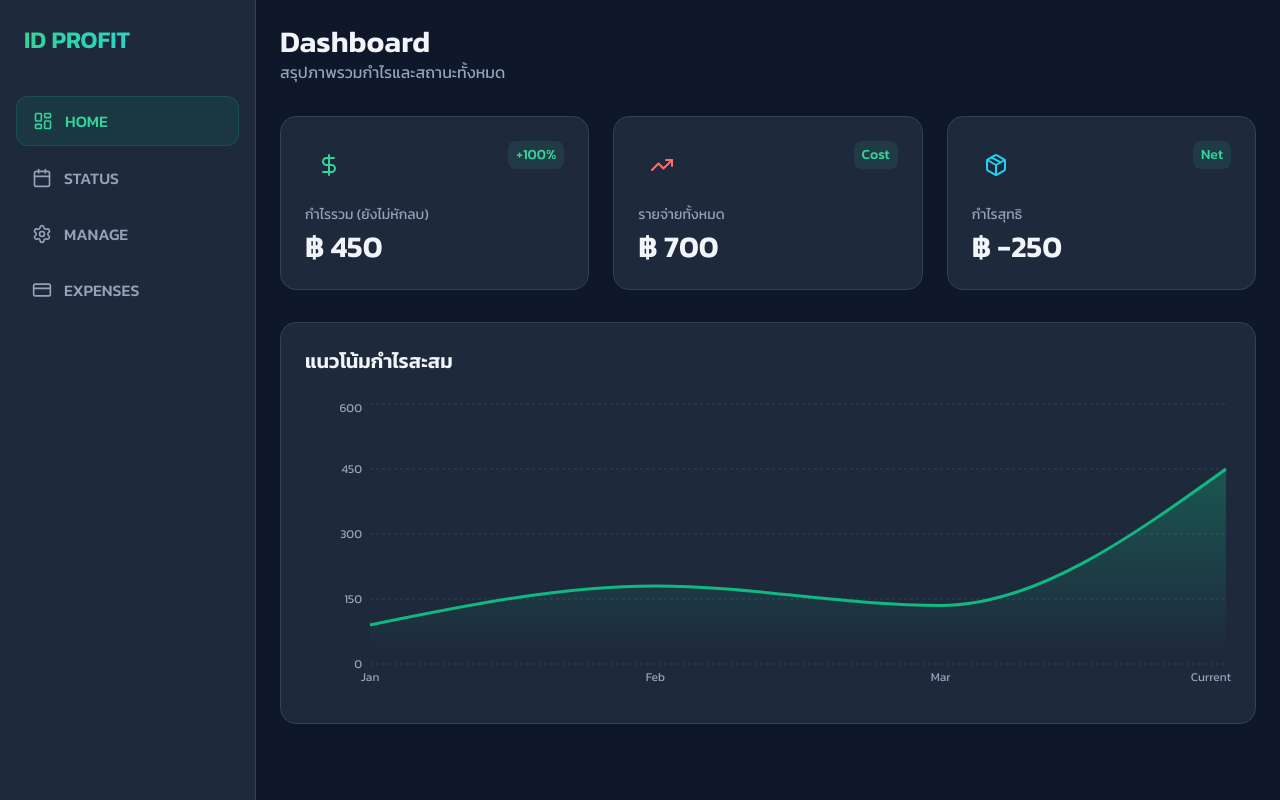
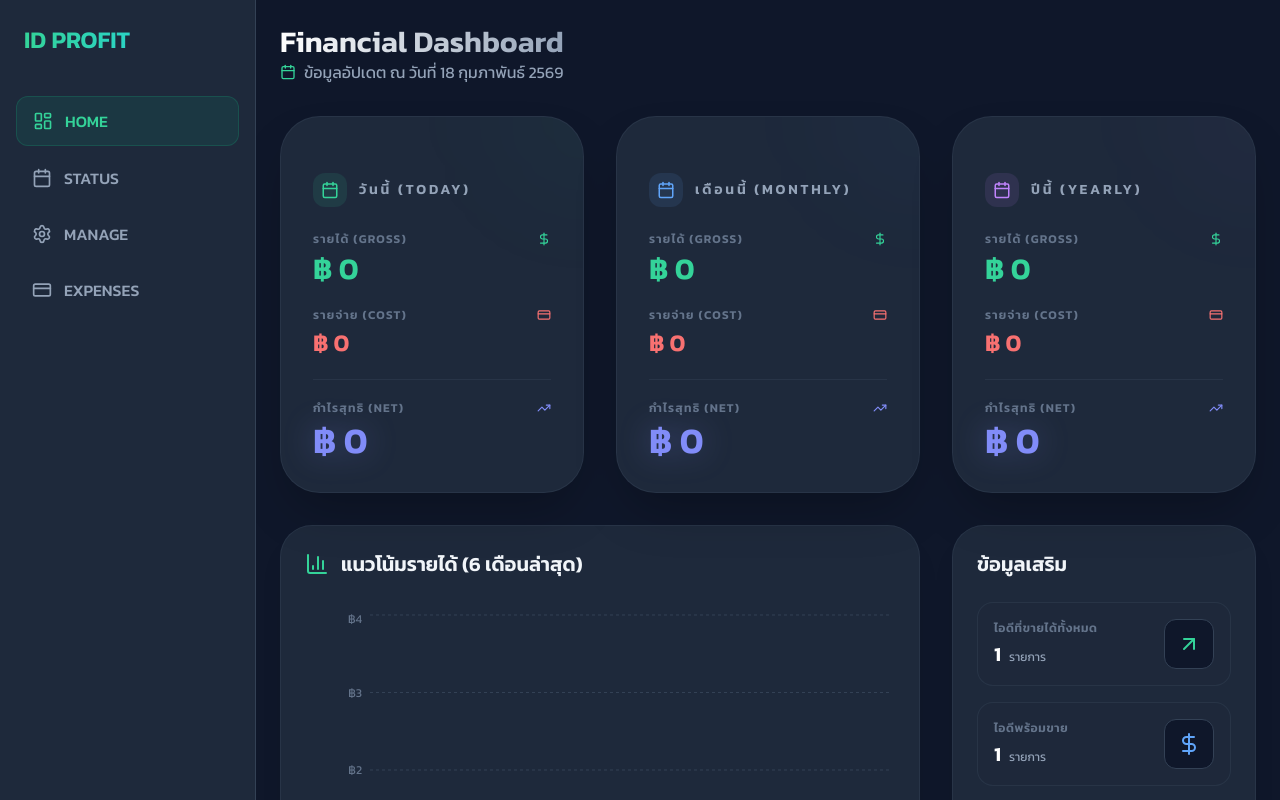
Before and after one commit to xMSongDoHe/Seller, a React (Vite) app: page / in a window 1280 px wide. Built offline with nearby package versions, Linux system fonts and the light colour scheme.

Commit message:
Update Home.tsx

```diff
--- a/pages/Home.tsx
+++ b/pages/Home.tsx
@@ -1,6 +1,6 @@
 
-import React from 'react';
-import { TrendingUp, DollarSign, Package } from 'lucide-react';
+import React, { useMemo } from 'react';
+import { TrendingUp, DollarSign, CreditCard, Calendar, BarChart3, ArrowUpRight, ArrowDownRight } from 'lucide-react';
 import { AreaChart, Area, XAxis, YAxis, CartesianGrid, Tooltip, ResponsiveContainer } from 'recharts';
 import { useData } from '../context/DataContext';
 import { IDStatus } from '../types';
@@ -8,40 +8,87 @@ import { IDStatus } from '../types';
 const Home: React.FC = () => {
   const { ids, expenses } = useData();
 
-  const totalProfit = ids
+  const now = new Date();
+  const todayStr = now.toISOString().split('T')[0];
+  const thisMonthStr = todayStr.substring(0, 7); // YYYY-MM
+  const thisYearStr = todayStr.substring(0, 4); // YYYY
+
+  const stats = useMemo(() => {
+    const calculate = (periodIds: any[], periodExpenses: any[]) => {
+      const profit = periodIds
         .filter(id => id.status === IDStatus.SOLD)
         .reduce((acc, curr) => acc + curr.profit, 0);
+      const expense = periodExpenses.reduce((acc, curr) => acc + curr.amount, 0);
+      return { profit, expense, net: profit - expense };
+    };
 
-  const totalExpenses = expenses.reduce((acc, curr) => acc + curr.amount, 0);
-  const netProfit = totalProfit - totalExpenses;
+    return {
+      today: calculate(
+        ids.filter(id => id.dateAdded === todayStr),
+        expenses.filter(e => e.date === todayStr)
+      ),
+      month: calculate(
+        ids.filter(id => id.dateAdded.startsWith(thisMonthStr)),
+        expenses.filter(e => e.date.startsWith(thisMonthStr))
+      ),
+      year: calculate(
+        ids.filter(id => id.dateAdded.startsWith(thisYearStr)),
+        expenses.filter(e => e.date.startsWith(thisYearStr))
+      )
+    };
+  }, [ids, expenses, todayStr, thisMonthStr, thisYearStr]);
 
-  const data = [
-    { name: 'Jan', profit: totalProfit * 0.2 },
-    { name: 'Feb', profit: totalProfit * 0.4 },
-    { name: 'Mar', profit: totalProfit * 0.3 },
-    { name: 'Current', profit: totalProfit },
-  ];
+  // สรุปข้อมูลรายเดือนสำหรับกราฟ (6 เดือนย้อนหลัง)
+  const chartData = useMemo(() => {
+    const months = [];
+    for (let i = 5; i >= 0; i--) {
+      const d = new Date(now.getFullYear(), now.getMonth() - i, 1);
+      const mStr = d.toISOString().substring(0, 7);
+      const mName = d.toLocaleDateString('th-TH', { month: 'short' });
+
+      const mProfit = ids
+        .filter(id => id.dateAdded.startsWith(mStr) && id.status === IDStatus.SOLD)
+        .reduce((acc, curr) => acc + curr.profit, 0);
+
+      months.push({ name: mName, profit: mProfit });
+    }
+    return months;
+  }, [ids]);
 
   return (
     <div className="p-6 space-y-8 animate-in fade-in duration-700">
       <header className="flex flex-col md:flex-row md:items-center justify-between gap-4">
         <div>
-          <h2 className="text-3xl font-bold">Dashboard</h2>
-          <p className="text-slate-400">สรุปภาพรวมกำไรและสถานะทั้งหมด</p>
+          <h2 className="text-3xl font-bold bg-gradient-to-r from-white to-slate-400 bg-clip-text text-transparent">Financial Dashboard</h2>
+          <p className="text-slate-400 flex items-center gap-2">
+            <Calendar size={16} className="text-emerald-400" />
+            ข้อมูลอัปเดต ณ วันที่ {new Date().toLocaleDateString('th-TH', { day: 'numeric', month: 'long', year: 'numeric' })}
+          </p>
         </div>
       </header>
 
-      <div className="grid grid-cols-1 md:grid-cols-3 gap-6">
-        <StatCard title="กำไรรวม (ยังไม่หักลบ)" value={`฿ ${totalProfit.toLocaleString()}`} change="+100%" icon={<DollarSign className="text-emerald-400" />} color="emerald" />
-        <StatCard title="รายจ่ายทั้งหมด" value={`฿ ${totalExpenses.toLocaleString()}`} change="Cost" icon={<TrendingUp className="text-red-400" />} color="red" />
-        <StatCard title="กำไรสุทธิ" value={`฿ ${netProfit.toLocaleString()}`} change="Net" icon={<Package className="text-cyan-400" />} color="cyan" />
+      {/* Stats Grid */}
+      <div className="grid grid-cols-1 lg:grid-cols-3 gap-8">
+        {/* Today Section */}
+        <PeriodSection title="วันนี้ (TODAY)" stats={stats.today} accentColor="emerald" />
+        {/* Monthly Section */}
+        <PeriodSection title="เดือนนี้ (MONTHLY)" stats={stats.month} accentColor="blue" />
+        {/* Yearly Section */}
+        <PeriodSection title="ปีนี้ (YEARLY)" stats={stats.year} accentColor="purple" />
       </div>
 
-      <div className="bg-[#1e293b] p-6 rounded-2xl border border-slate-700">
-        <h3 className="text-xl font-semibold mb-6">แนวโน้มกำไรสะสม</h3>
-        <div className="h-[300px] w-full">
+      <div className="grid grid-cols-1 xl:grid-cols-3 gap-8">
+        {/* Chart */}
+        <div className="xl:col-span-2 bg-[#1e293b] p-6 rounded-[2rem] border border-slate-700/50 shadow-xl">
+          <div className="flex items-center justify-between mb-8">
+            <h3 className="text-xl font-bold flex items-center gap-3">
+              <BarChart3 className="text-emerald-400" />
+              แนวโน้มรายได้ (6 เดือนล่าสุด)
+            </h3>
+          </div>
+          <div className="h-[350px] w-full">
             <ResponsiveContainer width="100%" height="100%">
-            <AreaChart data={data}>
+              <AreaChart data={chartData}>
                 <defs>
                   <linearGradient id="colorProfit" x1="0" y1="0" x2="0" y2="1">
                     <stop offset="5%" stopColor="#10b981" stopOpacity={0.3}/>
@@ -49,29 +96,132 @@ const Home: React.FC = () => {
                   </linearGradient>
                 </defs>
                 <CartesianGrid strokeDasharray="3 3" stroke="#334155" vertical={false} />
-              <XAxis dataKey="name" stroke="#94a3b8" fontSize={12} tickLine={false} axisLine={false} />
-              <YAxis stroke="#94a3b8" fontSize={12} tickLine={false} axisLine={false} />
+                <XAxis
+                  dataKey="name"
+                  stroke="#64748b"
+                  fontSize={12}
+                  tickLine={false}
+                  axisLine={false}
+                  dy={10}
+                />
+                <YAxis
+                  stroke="#64748b"
+                  fontSize={12}
+                  tickLine={false}
+                  axisLine={false}
+                  tickFormatter={(value) => `฿${value >= 1000 ? value/1000 + 'k' : value}`}
+                />
                 <Tooltip
-                contentStyle={{ backgroundColor: '#1e293b', borderColor: '#334155', borderRadius: '12px', color: '#f8fafc' }}
-                itemStyle={{ color: '#10b981' }}
+                  contentStyle={{ backgroundColor: '#0f172a', borderColor: '#334155', borderRadius: '16px', border: '1px solid rgba(255,255,255,0.1)' }}
+                  itemStyle={{ color: '#10b981', fontWeight: 'bold' }}
+                  cursor={{ stroke: '#334155', strokeWidth: 2 }}
                 />
-              <Area type="monotone" dataKey="profit" stroke="#10b981" fillOpacity={1} fill="url(#colorProfit)" strokeWidth={3} />
+                <Area
+                  type="monotone"
+                  dataKey="profit"
+                  stroke="#10b981"
+                  fillOpacity={1}
+                  fill="url(#colorProfit)"
+                  strokeWidth={4}
+                  animationDuration={1500}
+                />
               </AreaChart>
             </ResponsiveContainer>
+          </div>
+        </div>
+
+        {/* Quick Insights */}
+        <div className="bg-[#1e293b] p-6 rounded-[2rem] border border-slate-700/50 shadow-xl flex flex-col space-y-6">
+          <h3 className="text-xl font-bold">ข้อมูลเสริม</h3>
+          <div className="space-y-4 flex-1">
+            <InsightCard
+              label="ไอดีที่ขายได้ทั้งหมด"
+              value={ids.filter(id => id.status === IDStatus.SOLD).length}
+              subValue="รายการ"
+              icon={<ArrowUpRight className="text-emerald-400" />}
+            />
+            <InsightCard
+              label="ไอดีพร้อมขาย"
+              value={ids.filter(id => id.status === IDStatus.AVAILABLE).length}
+              subValue="รายการ"
+              icon={<DollarSign className="text-blue-400" />}
+            />
+            <InsightCard
+              label="รวมรายจ่ายสะสม"
+              value={`฿${expenses.reduce((a, b) => a + b.amount, 0).toLocaleString()}`}
+              subValue=""
+              icon={<ArrowDownRight className="text-red-400" />}
+            />
+          </div>
+          <div className="p-4 bg-emerald-500/10 border border-emerald-500/20 rounded-2xl">
+            <p className="text-xs text-emerald-400 font-bold uppercase tracking-wider mb-1">Tip</p>
+            <p className="text-sm text-slate-300 italic leading-relaxed">"หมั่นตรวจสอบรายจ่ายแฝงเพื่อให้กำไรสุทธิของคุณสูงที่สุด"</p>
+          </div>
         </div>
       </div>
     </div>
   );
 };
 
-const StatCard: React.FC<{ title: string; value: string; change: string; icon: React.ReactNode; color: string }> = ({ title, value, change, icon }) => (
-  <div className="bg-[#1e293b] p-6 rounded-2xl border border-slate-700 hover:shadow-xl hover:shadow-emerald-500/5 transition-all">
-    <div className="flex justify-between items-start mb-4">
-      <div className="p-3 rounded-xl bg-slate-800">{icon}</div>
-      <span className="text-emerald-400 text-sm font-medium bg-emerald-400/10 px-2 py-1 rounded-lg">{change}</span>
+const PeriodSection: React.FC<{ title: string; stats: { profit: number; expense: number; net: number }; accentColor: string }> = ({ title, stats, accentColor }) => {
+  const colors: any = {
+    emerald: 'text-emerald-400 bg-emerald-400/10 border-emerald-400/20',
+    blue: 'text-blue-400 bg-blue-400/10 border-blue-400/20',
+    purple: 'text-purple-400 bg-purple-400/10 border-purple-400/20'
+  };
+
+  return (
+    <div className="bg-[#1e293b] rounded-[2.5rem] p-8 border border-slate-700/50 shadow-2xl space-y-6 hover:shadow-emerald-500/5 transition-all group overflow-hidden relative">
+      <div className={`absolute top-0 right-0 w-32 h-32 bg-${accentColor}-500/5 blur-3xl -mr-16 -mt-16 rounded-full group-hover:bg-emerald-500/10 transition-all`}></div>
+
+      <div className="flex items-center gap-3">
+        <div className={`p-2 rounded-xl ${colors[accentColor]}`}>
+          <Calendar size={18} />
         </div>
-    <p className="text-slate-400 text-sm">{title}</p>
-    <p className="text-3xl font-bold mt-1">{value}</p>
+        <h3 className="text-sm font-bold text-slate-400 uppercase tracking-[0.2em]">{title}</h3>
+      </div>
+
+      <div className="space-y-5">
+        <div className="space-y-1">
+          <div className="flex items-center justify-between text-xs font-bold text-slate-500 uppercase tracking-widest">
+            <span>รายได้ (Gross)</span>
+            <DollarSign size={14} className="text-emerald-400" />
+          </div>
+          <p className="text-3xl font-bold text-emerald-400">฿ {stats.profit.toLocaleString()}</p>
+        </div>
+
+        <div className="space-y-1">
+          <div className="flex items-center justify-between text-xs font-bold text-slate-500 uppercase tracking-widest">
+            <span>รายจ่าย (Cost)</span>
+            <CreditCard size={14} className="text-red-400" />
+          </div>
+          <p className="text-2xl font-bold text-red-400">฿ {stats.expense.toLocaleString()}</p>
+        </div>
+
+        <div className="pt-5 border-t border-slate-700/50 space-y-1">
+          <div className="flex items-center justify-between text-xs font-bold text-slate-500 uppercase tracking-widest">
+            <span>กำไรสุทธิ (Net)</span>
+            <TrendingUp size={14} className="text-indigo-400" />
+          </div>
+          <p className="text-4xl font-black text-indigo-400 drop-shadow-[0_0_15px_rgba(129,140,248,0.3)]">฿ {stats.net.toLocaleString()}</p>
+        </div>
+      </div>
+    </div>
+  );
+};
+
+const InsightCard: React.FC<{ label: string; value: string | number; subValue: string; icon: React.ReactNode }> = ({ label, value, subValue, icon }) => (
+  <div className="p-4 bg-slate-800/40 border border-slate-700/50 rounded-2xl flex items-center justify-between hover:bg-slate-800 transition-colors">
+    <div>
+      <p className="text-xs font-bold text-slate-500 uppercase tracking-wider mb-1">{label}</p>
+      <div className="flex items-baseline gap-2">
+        <span className="text-xl font-bold text-white">{value}</span>
+        <span className="text-xs text-slate-400">{subValue}</span>
+      </div>
+    </div>
+    <div className="p-3 bg-slate-900 rounded-xl border border-slate-700">
+      {icon}
+    </div>
   </div>
 );
 
```
Lines whose indentation alone changed are shown as unchanged.
